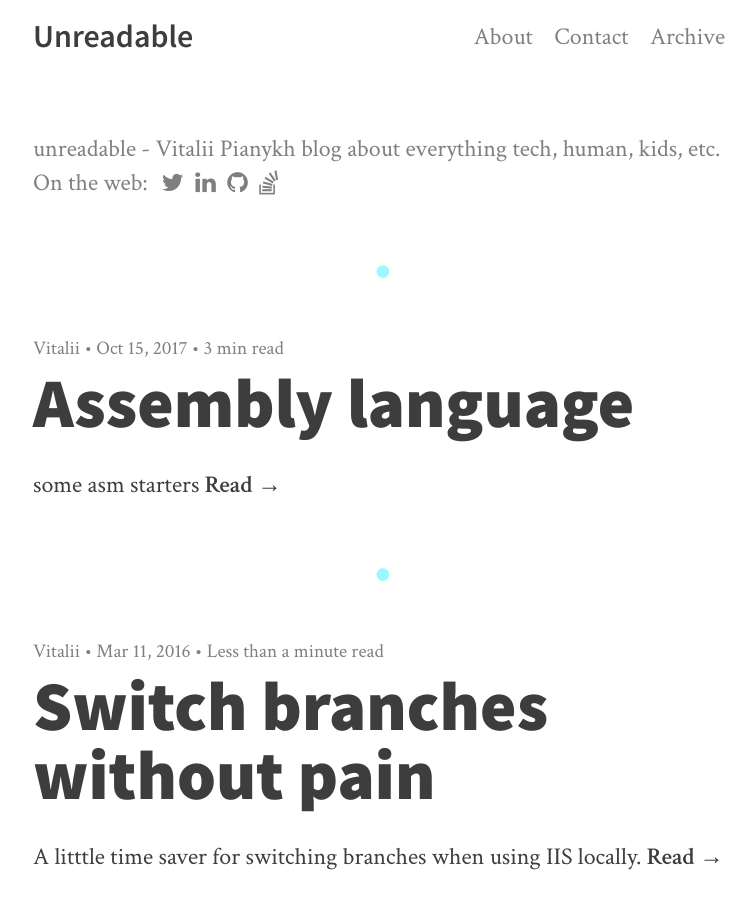
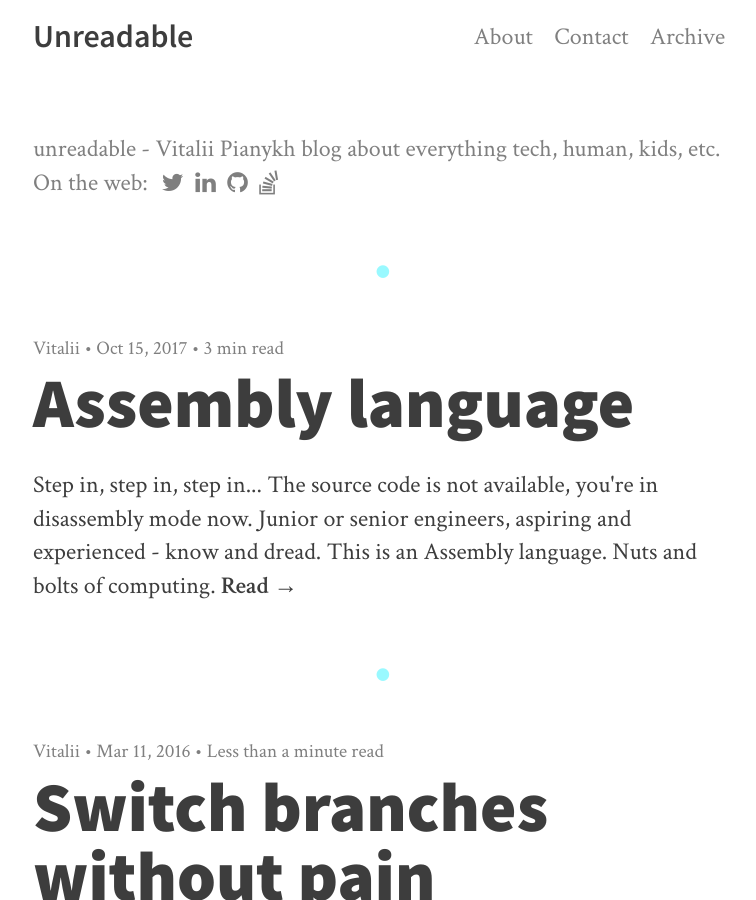
Before and after one commit to vitalikpi/vitalikpi.github.io, a Jekyll site: the page built from index.html, in a window 1280 px wide and 900 px high. Shown: the whole window, without its empty margins (257-1013 px from the left). Built offline with Jekyll 4.4.1, drawn with Linux system fonts in a browser that asks for light colours; nearby versions of some CDN libraries; the list of posts is cut into pages by our own code.

Commit message:
fix asm post summary

```diff
--- a/_posts/2017-10-15-assembly-language.md
+++ b/_posts/2017-10-15-assembly-language.md
@@ -2,7 +2,7 @@
 
 title: Assembly language
 
-summary: some asm starters
+summary: Step in, step in, step in... The source code is not available, you're in disassembly mode now. Junior or senior engineers, aspiring and experienced - know and dread. This is an Assembly language. Nuts and bolts of computing.
 
 ---
 
```
